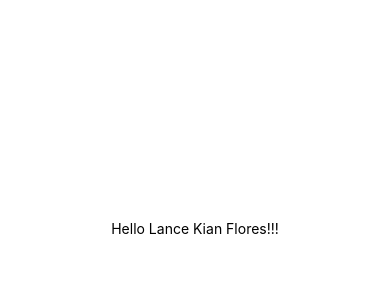
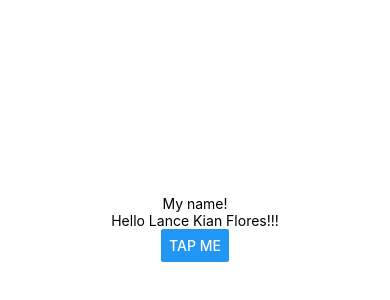
Before and after one commit to lancekian12/React-Native--Simple-Goal-Tracker, a React Native app: screen / in a window 390 px wide. Shown: the part 194-494 px from the top of the page. Built offline with nearby package versions, Linux system fonts and the light colour scheme.

Commit message:
working with core components of react native

```diff
--- a/App.js
+++ b/App.js
@@ -1,11 +1,14 @@
 import { StatusBar } from "expo-status-bar";
-import { StyleSheet, Text, View } from "react-native";
+import { StyleSheet, Text, View, Button } from "react-native";
 
 export default function App() {
   return (
     <View style={styles.container}>
+      <View>
+        <Text>My name!</Text>
+      </View>
       <Text>Hello Lance Kian Flores!!!</Text>
-      <StatusBar style="auto" />
+      <Button title="Tap me" />
     </View>
   );
 }
```
